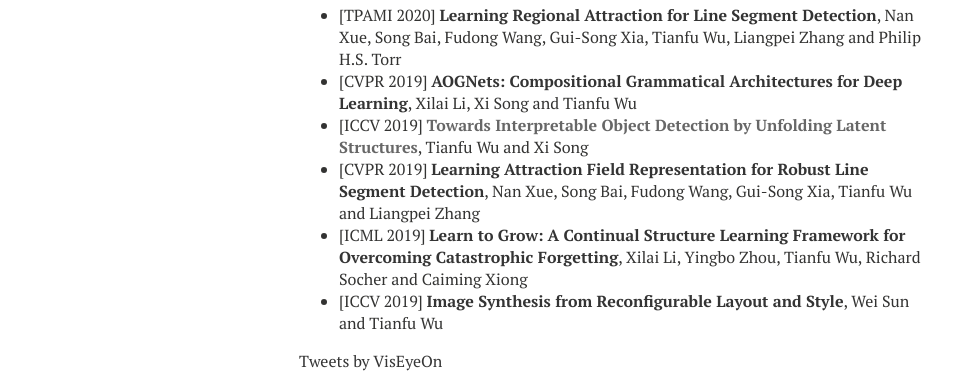
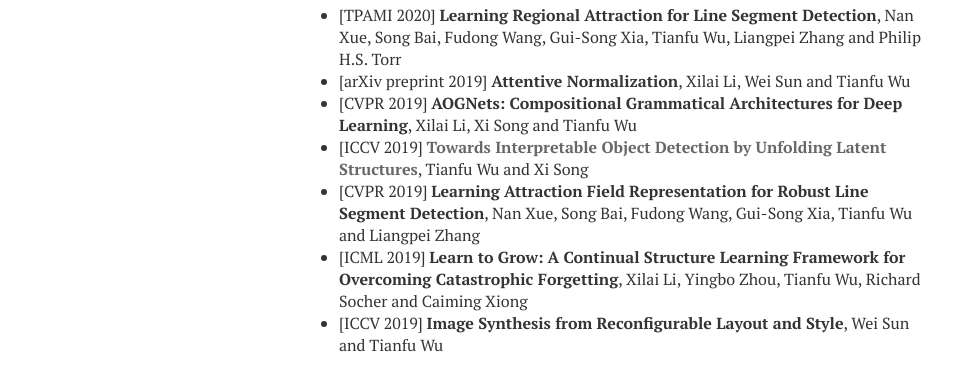
Before and after one commit to tfwu/tfwu.github.io, a plain HTML site: page index.html in a window 1280 px wide. Shown: the part 721-1096 px from the top of the page, without its empty margins (21-988 px from the left). Drawn offline with nearby package versions, Linux system fonts and the light colour scheme.

Commit message:
Update index.html

```diff
--- a/index.html
+++ b/index.html
@@ -148,6 +148,7 @@ Office: <a href="https://maps.ncsu.edu/#/buildings/vc4">409 Venture IV</a></p>
 <h1 id="recent-publications">Recent Publications</h1>
 <ul>
   <li>[TPAMI 2020] <strong><a href="https://arxiv.org/abs/1912.09344">Learning Regional Attraction for Line Segment Detection</a></strong>, Nan Xue, Song Bai, Fudong Wang, Gui-Song Xia, Tianfu Wu, Liangpei Zhang and Philip H.S. Torr</li>
+  <li>[arXiv preprint 2019] <strong><a href="https://arxiv.org/abs/1908.01259">Attentive Normalization</a></strong>, Xilai Li, Wei Sun and Tianfu Wu</li>
   <li>[CVPR 2019] <strong><a href="http://openaccess.thecvf.com/content_CVPR_2019/papers/Li_AOGNets_Compositional_Grammatical_Architectures_for_Deep_Learning_CVPR_2019_paper.pdf">AOGNets: Compositional Grammatical Architectures for Deep Learning</a></strong>, Xilai Li, Xi Song and Tianfu Wu</li>
   <li>[ICCV 2019] <strong><a href="">Towards Interpretable Object Detection by Unfolding Latent Structures</a></strong>, Tianfu Wu and Xi Song</li>
   <li>[CVPR 2019] <strong><a href="https://arxiv.org/abs/1812.02122">Learning Attraction Field Representation for Robust Line Segment Detection</a></strong>, Nan Xue, Song Bai, Fudong Wang, Gui-Song Xia, Tianfu Wu and Liangpei Zhang</li>
```
